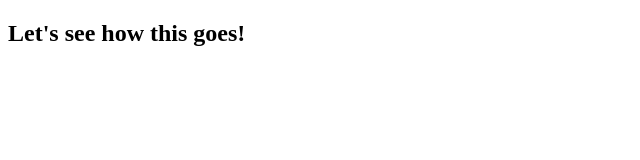
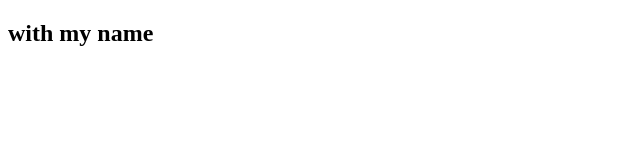
Before and after one commit to magaleib/foobar, a plain HTML site: page index.html in a window 1280 px wide. Shown: the whole page, without its empty margins (0-640 px from the left). Drawn offline with Linux system fonts and the light colour scheme.

Commit message:
updated h2 with my name

```diff
--- a/index.html
+++ b/index.html
@@ -8,7 +8,7 @@
 </head>
 <body>
 
-    <h2> Let's see how this goes!</h2>
+    <h2> with my name</h2>
 
 </body>
 </html>
```
